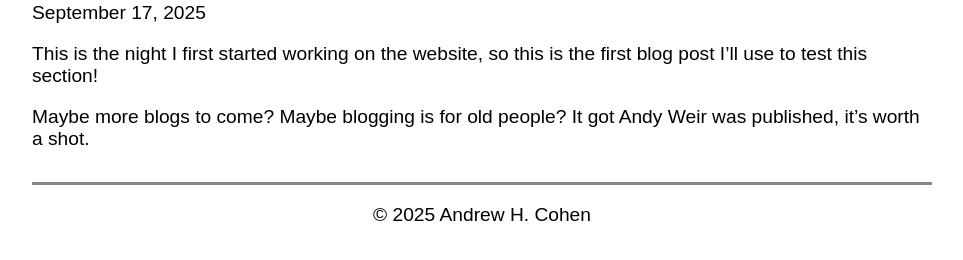
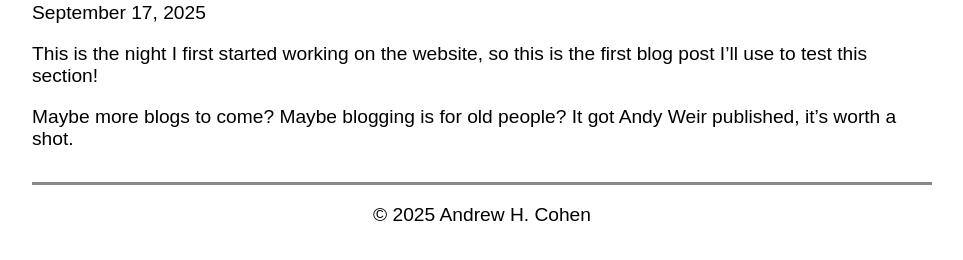
Before and after one commit to guanadrew/guanadrew.github.io, a Jekyll site: the page built from _posts/2025-09-17-testBlog.md, in a window 1280 px wide. Shown: the part 159-419 px from the top of the page, without its empty margins (158-1121 px from the left). Built offline with Jekyll 4.4.1, drawn with Linux system fonts in a browser that asks for light colours.

```diff
--- a/_config.yml
+++ b/_config.yml
@@ -3,6 +3,6 @@
 # Custom config
 url: ""
 title: "Drew Cohen"
-resume: "assets/pdfs/Resume_09_12_2025.pdf"
+resume: "assets/pdfs/Resume_09-18-2025.pdf"
 copyright: "Andrew H. Cohen"
 markdown: "kramdown"
--- a/_posts/2025-09-17-testBlog.md
+++ b/_posts/2025-09-17-testBlog.md
@@ -5,4 +5,4 @@ date: 2025-09-17
 ---
 This is the night I first started working on the website, so this is the first blog post I'll use to test this section!
 
-Maybe more blogs to come? Maybe blogging is for old people? It got Andy Weir was published, it's worth a shot.
+Maybe more blogs to come? Maybe blogging is for old people? It got Andy Weir published, it's worth a shot.
```
Also changed, not shown: 1 other file.
